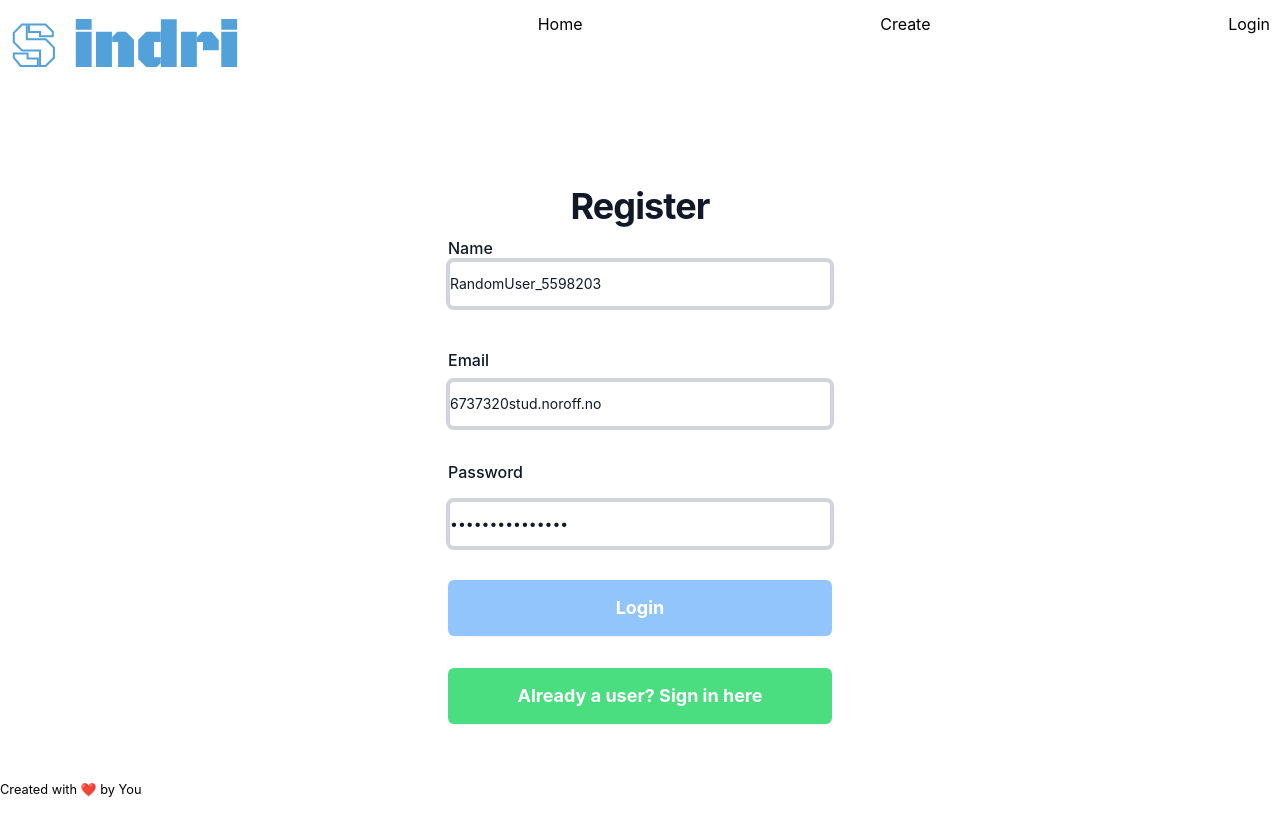
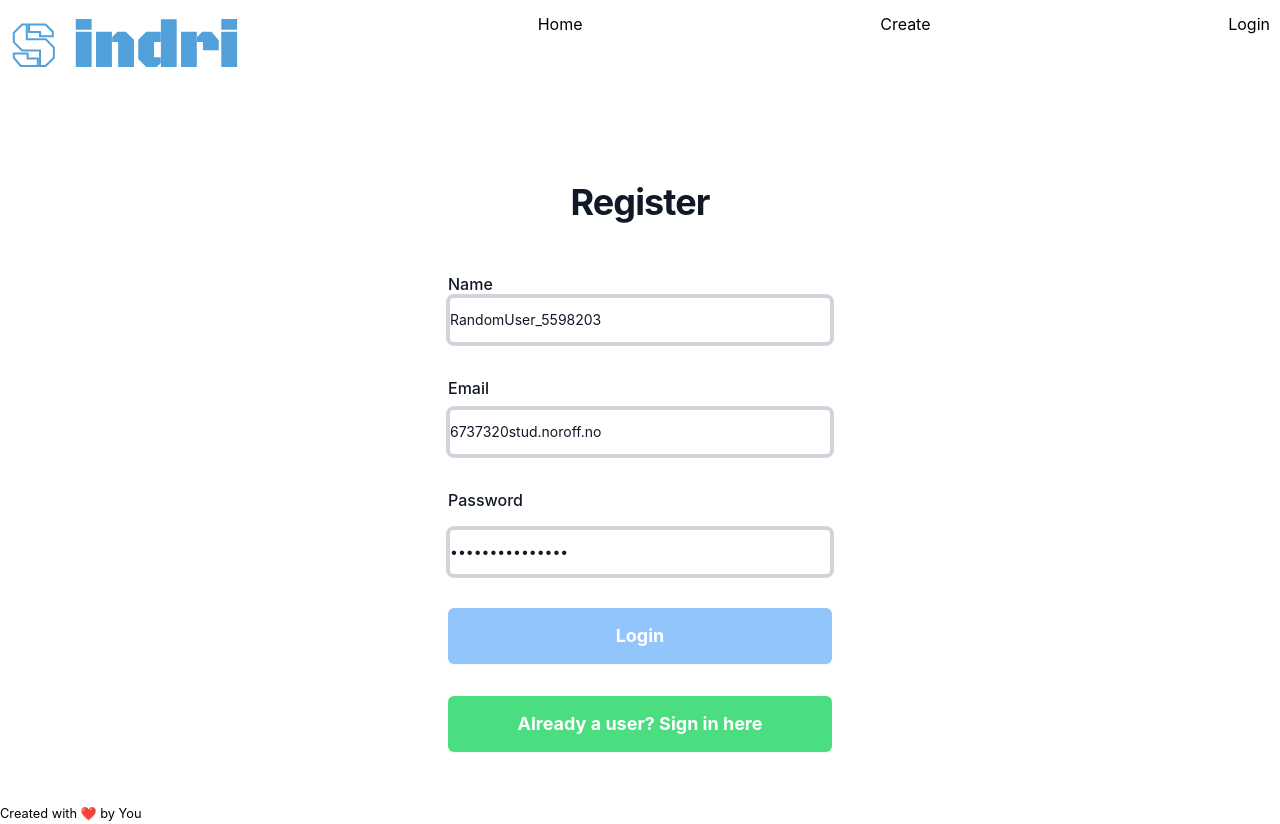
Before and after one commit to Noroff-FED-Campus-Assignments/fed2-js2-course-assignement-oslo-react-vite-sindri, a React (Vite) app: page /register in a window 1280 px wide. Before the commit the page ends 800 px from the top, so only its background shows below. Built offline with nearby package versions, Linux system fonts and the light colour scheme; no server answers.

Commit message:
changed register

```diff
--- a/src/pages/Register.jsx
+++ b/src/pages/Register.jsx
@@ -20,7 +20,7 @@ function RegisterForm() {
 
   const navigateToHome = () => {
     setTimeout(() => {
-      navigate({ to: "/login" });
+      navigate({ to: "/" });
     }, 2000);
   };
 
@@ -69,6 +69,13 @@ function RegisterForm() {
           </h2>
         </div>
         <div className="mt-3 sm:mx-auto sm:w-full sm:max-w-sm">
+          <form
+            className="space-y-8"
+            action="/profile"
+            method="#"
+            onSubmit={handleOnSubmit}
+          >
+            <div className="mt-10 sm:mx-auto sm:w-full sm:max-w-sm">
               <label
                 htmlFor="name"
                 className="block text-l font-medium leading-6 text-gray-900"
@@ -90,8 +97,6 @@ function RegisterForm() {
                 />
               </div>
             </div>
-        <div className="mt-10 sm:mx-auto sm:w-full sm:max-w-sm">
-          <form className="space-y-8" action="/profile" method="#">
             <div>
               <div className="flex items-start">
                 <label
```
Lines whose indentation alone changed are shown as unchanged.
